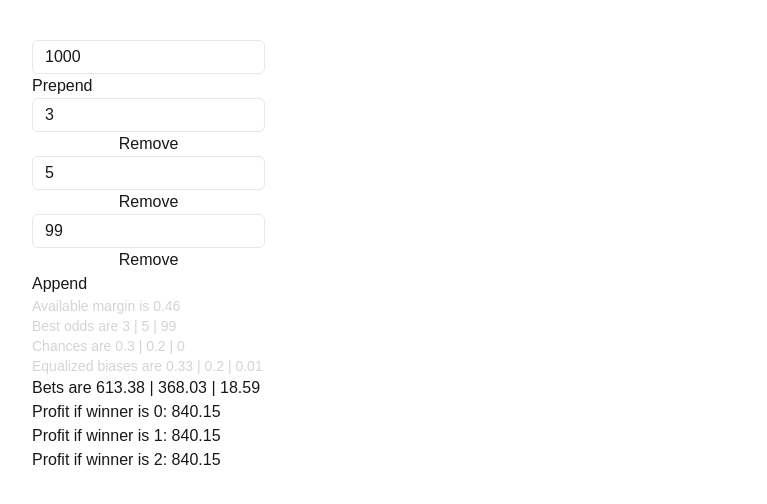
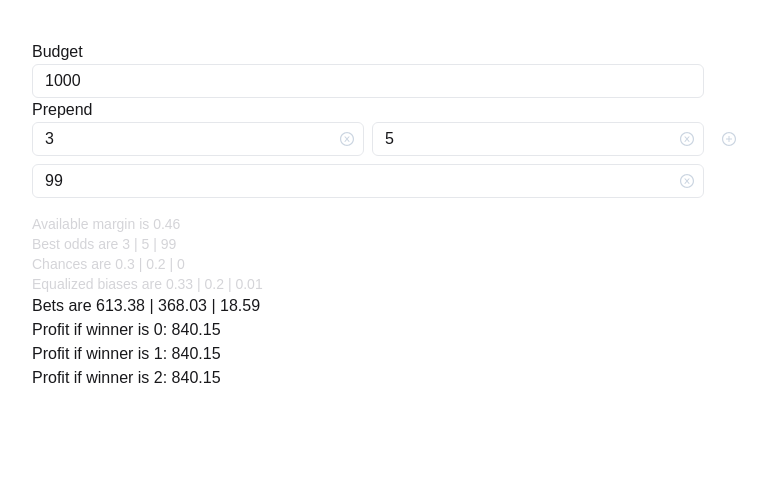
Before and after one commit to nydelic/arbitrage-calculator, a Next.js app: page / in a window 1280 px wide. Shown: the top 504 px of the page, without its empty margins (272-1039 px from the left). Built offline with nearby package versions, Linux system fonts and the light colour scheme.

Commit message:
fix: work on styles

```diff
--- a/package.json
+++ b/package.json
@@ -15,7 +15,8 @@
     "next": "^12.3.1",
     "react": "18.2.0",
     "react-dom": "18.2.0",
-    "react-hook-form": "^7.37.0"
+    "react-hook-form": "^7.37.0",
+    "react-icons": "^4.6.0"
   },
   "devDependencies": {
     "@types/d3-ease": "^3.0.0",
--- a/pages/index.tsx
+++ b/pages/index.tsx
@@ -1,9 +1,9 @@
 import type { NextPage } from "next";
 import Head from "next/head";
 import { FormProvider } from "react-hook-form";
-import ArbitrageCalculations from "../src/components/ArbitrageCalculations";
-import ArbitrageCalculationsErrorBoundary from "../src/components/ArbitrageCalculationsErrorBoundary";
-import ArbitrageForm from "../src/components/ArbitrageForm";
+import ArbitrageCalculations from "../src/components/arbitrage/ArbitrageCalculations";
+import ArbitrageCalculationsErrorBoundary from "../src/components/arbitrage/ArbitrageCalculationsErrorBoundary";
+import ArbitrageForm from "../src/components/arbitrage/ArbitrageForm";
 import useArbitrageForm from "../src/hooks/useArbitrageForm";
 
 const Home: NextPage = () => {
--- a/src/components/ArbitrageOddFields.tsx
+++ /dev/null
@@ -1,72 +0,0 @@
-import { ErrorMessage } from "@hookform/error-message";
-import { useFieldArray } from "react-hook-form";
-import { useArbitrageFormContext } from "../hooks/useArbitrageForm";
-
-interface ArbitrageOddFieldsProps {
-  providerIndex: number;
-}
-
-function ArbitrageOddFields({ providerIndex }: ArbitrageOddFieldsProps) {
-  const {
-    control,
-    register,
-    formState: { errors },
-  } = useArbitrageFormContext();
-  const {
-    fields: providedOddFields,
-    append,
-    // prepend,
-    remove,
-    // swap,
-    // move,
-    // insert,
-  } = useFieldArray({
-    control,
-    name: `providedOdds.${providerIndex}.odds` as any,
-  });
-  return (
-    <>
-      {providedOddFields.map((providedOddField, oIndex) => (
-        <div key={`${providedOddField.id}-${providerIndex}`}>
-          <div className="inline-flex flex-col">
-            <input
-              {...register(`providedOdds.${providerIndex}.odds.${oIndex}`, {
-                valueAsNumber: true,
-                required: "This value is required and cannot be empty",
-              })}
-              type="number"
-              placeholder="enter odd"
-            />
-            <ErrorMessage
-              errors={errors}
-              name={`providedOdds.${providerIndex}.odds.${oIndex}`}
-              render={({ message }) => (
-                <span className="text-rose-500 text-sm">{message}</span>
-              )}
-            />
-            <button
-              type="button"
-              onClick={(e) => {
-                e.preventDefault();
-                remove(oIndex);
-              }}
-            >
-              Remove
-            </button>
-          </div>
-        </div>
-      ))}
-      <button
-        type="button"
-        onClick={(e) => {
-          e.preventDefault();
-          append(1);
-        }}
-      >
-        Append
-      </button>
-    </>
-  );
-}
-
-export default ArbitrageOddFields;
--- /dev/null
+++ b/src/components/Input.tsx
@@ -0,0 +1,23 @@
+import { forwardRef, InputHTMLAttributes } from "react";
+
+interface InputProps extends InputHTMLAttributes<HTMLInputElement> {
+  label?: string;
+}
+
+const Input = forwardRef<HTMLInputElement, InputProps>(function InputInner(
+  { label, ...inputProps },
+  ref
+) {
+  return (
+    <>
+      {label && <label>{label}</label>}
+      <input
+        {...inputProps}
+        className="border rounded-md py-1 px-3 block placeholder:text-slate-100/40 w-full"
+        ref={ref}
+      />
+    </>
+  );
+});
+
+export default Input;
--- a/src/components/ArbitrageCalculations.tsx
+++ b/src/components/arbitrage/ArbitrageCalculations.tsx
@@ -1,7 +1,7 @@
 import { Fragment } from "react";
-import { calculateArbitrage } from "../arbitrage";
-import { MathRound, MathRoundList } from "../arbitrage/utils";
-import { useArbitrageFormContext } from "../hooks/useArbitrageForm";
+import { calculateArbitrage } from "../../arbitrage";
+import { MathRound, MathRoundList } from "../../arbitrage/utils";
+import { useArbitrageFormContext } from "../../hooks/useArbitrageForm";
 
 interface ArbitrageCalculationsProps {}
 
--- a/src/components/ArbitrageForm.tsx
+++ b/src/components/arbitrage/ArbitrageForm.tsx
@@ -1,6 +1,7 @@
 import { Fragment } from "react";
 import { Controller, useFieldArray } from "react-hook-form";
-import { useArbitrageFormContext } from "../hooks/useArbitrageForm";
+import { useArbitrageFormContext } from "../../hooks/useArbitrageForm";
+import Input from "../Input";
 import ArbitrageOddFields from "./ArbitrageOddFields";
 
 interface ArbitrageFormProps {}
@@ -25,9 +26,10 @@ function ArbitrageForm({}: ArbitrageFormProps) {
   });
 
   return (
-    <form>
+    <form className="mb-4">
       <div>
-        <input
+        <Input
+          label="Budget"
           {...register("budget", {
             valueAsNumber: true,
             required: "This value is required and cannot be empty",
@@ -41,7 +43,7 @@ function ArbitrageForm({}: ArbitrageFormProps) {
           <Controller
             control={control}
             name={`providedOdds.${pIndex}`}
-            render={({ field }) => (
+            render={() => (
               <>
                 <button
                   className=""
--- /dev/null
+++ b/src/components/arbitrage/ArbitrageOddFields.tsx
@@ -0,0 +1,88 @@
+import { ErrorMessage } from "@hookform/error-message";
+import { useFieldArray } from "react-hook-form";
+import { useArbitrageFormContext } from "../../hooks/useArbitrageForm";
+import { AiOutlineCloseCircle, AiOutlinePlusCircle } from "react-icons/ai";
+import Input from "../Input";
+
+interface ArbitrageOddFieldsProps {
+  providerIndex: number;
+}
+
+function ArbitrageOddFields({ providerIndex }: ArbitrageOddFieldsProps) {
+  const {
+    control,
+    register,
+    formState: { errors },
+  } = useArbitrageFormContext();
+  const {
+    fields: providedOddFields,
+    append,
+    // prepend,
+    remove,
+    // swap,
+    // move,
+    // insert,
+  } = useFieldArray({
+    control,
+    name: `providedOdds.${providerIndex}.odds` as any,
+  });
+  return (
+    <div className="relative">
+      <div className="overflow-auto">
+        <div className="flex flex-wrap -m-1">
+          {providedOddFields.map((providedOddField, oIndex) => (
+            <div
+              key={`${providedOddField.id}-${providerIndex}`}
+              className="m-1 flex-shrink flex-grow"
+            >
+              <div className="flex flex-col">
+                <div className="relative">
+                  <Input
+                    {...register(
+                      `providedOdds.${providerIndex}.odds.${oIndex}`,
+                      {
+                        valueAsNumber: true,
+                        required: "This value is required and cannot be empty",
+                      }
+                    )}
+                    type="number"
+                    placeholder="enter odd"
+                  />
+                  <button
+                    type="button"
+                    className="block absolute right-0 top-0 h-full px-2 text-slate-300 border border-transparent hover:text-rose-500 hover:bg-rose-100 rounded-md hover:border-rose-200"
+                    onClick={(e) => {
+                      e.preventDefault();
+                      remove(oIndex);
+                    }}
+                  >
+                    <AiOutlineCloseCircle />
+                  </button>
+                </div>
+                <ErrorMessage
+                  errors={errors}
+                  name={`providedOdds.${providerIndex}.odds.${oIndex}`}
+                  render={({ message }) => (
+                    <span className="text-rose-500 text-sm">{message}</span>
+                  )}
+                />
+              </div>
+            </div>
+          ))}
+        </div>
+      </div>
+      <button
+        type="button"
+        className="block absolute left-full ml-2 top-0 p-2 text-slate-300 border border-transparent hover:text-emerald-500 hover:bg-emerald-100 rounded-md hover:border-emerald-200"
+        onClick={(e) => {
+          e.preventDefault();
+          append(1);
+        }}
+      >
+        <AiOutlinePlusCircle />
+      </button>
+    </div>
+  );
+}
+
+export default ArbitrageOddFields;
--- a/styles/globals.css
+++ b/styles/globals.css
@@ -13,7 +13,14 @@
   }
 }
 @layer components {
-  input {
-    @apply border rounded-md py-1 px-3;
+  input::-webkit-outer-spin-button,
+  input::-webkit-inner-spin-button {
+    -webkit-appearance: none;
+    margin: 0;
+  }
+
+  /* Firefox */
+  input[type="number"] {
+    -moz-appearance: textfield;
   }
 }
```
Also changed, not shown: src/components/arbitrage/ArbitrageCalculationsErrorBoundary.tsx (renamed from src/components/ArbitrageCalculationsErrorBoundary.tsx), 1 other file (tests, documents, lock files or other folders).
